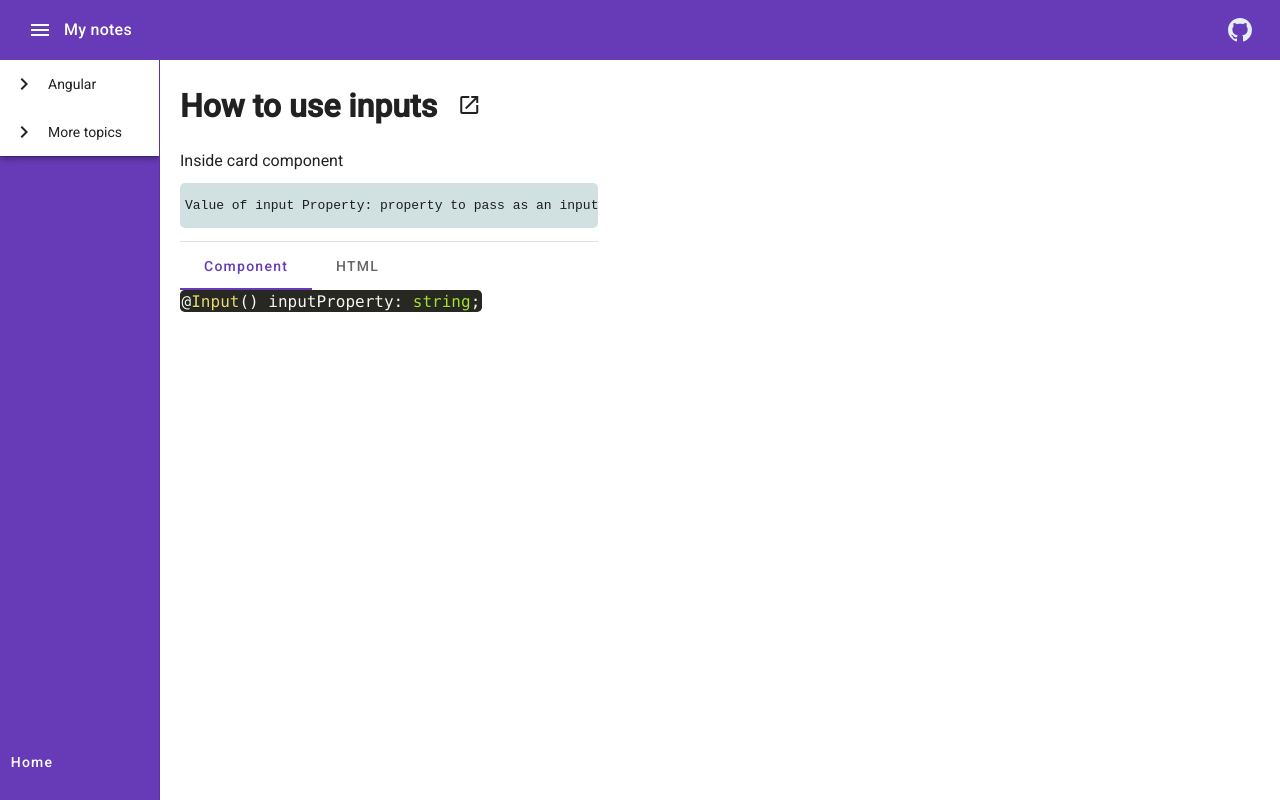
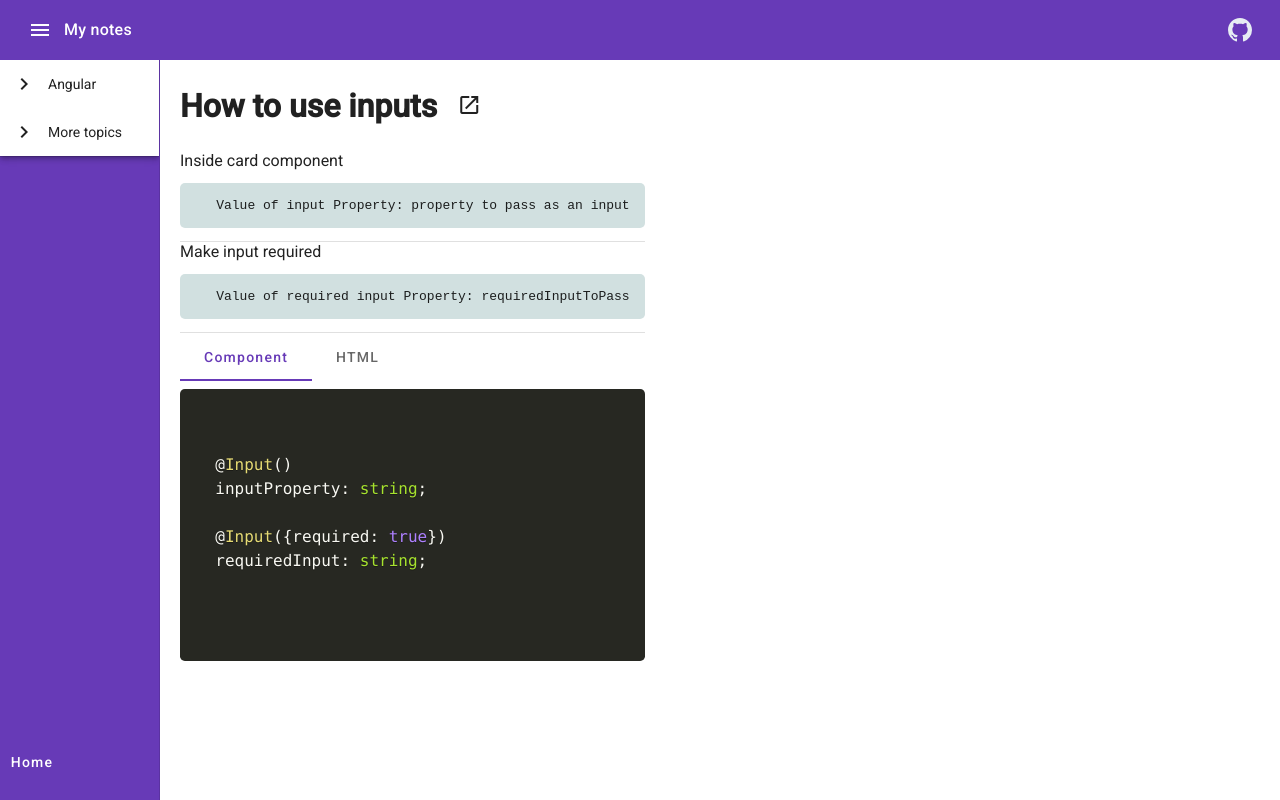
Before and after one commit to tomisko01/my-demo-platform, an Angular app: page /angular/inputs in a window 1280 px wide. Built offline with nearby package versions, Linux system fonts and the light colour scheme.

Commit message:
topic: input - add required property, fix styles

```diff
--- a/src/app/components/topics/angular/inputs/component/card/card.component.html
+++ b/src/app/components/topics/angular/inputs/component/card/card.component.html
@@ -1,6 +1,14 @@
 Inside card component
 
-<pre class="code-snippet">  <code>
-Value of input Property: {{inputProperty}}
+<pre class="code-snippet">
+  <code>
+    Value of input Property: {{inputProperty}}
   </code>
 </pre>
+
+<mat-divider></mat-divider>
+Make input required
+<pre class="code-snippet">
+  <code>
+    Value of required input Property: {{requiredInput}}  </code>
+  </pre>
--- a/src/app/components/topics/angular/inputs/component/card/card.component.ts
+++ b/src/app/components/topics/angular/inputs/component/card/card.component.ts
@@ -9,4 +9,7 @@ export class CardComponent {
 
   @Input()
   inputProperty: string;
+
+  @Input({required: true})
+  requiredInput: string;
 }
--- a/src/app/components/topics/angular/inputs/inputs.component.css
+++ b/src/app/components/topics/angular/inputs/inputs.component.css
@@ -0,0 +1,3 @@
+.code-brake-space{
+  white-space: break-spaces;
+}
--- a/src/app/components/topics/angular/inputs/inputs.component.html
+++ b/src/app/components/topics/angular/inputs/inputs.component.html
@@ -7,19 +7,27 @@
 </h1>
 
 <app-card [inputProperty]="propertyToPass"
+          requiredInput="requiredInputToPass"
 />
 
 <mat-divider></mat-divider>
-<mat-tab-group mat-stretch-tabs="false" mat-align-tabs="start">
+<mat-tab-group mat-stretch-tabs="false"
+               mat-align-tabs="start"
+               (selectedTabChange)="onTabChange()">
   <mat-tab label="Component">
-    <code class="language-ts"
-          [innerText]="sourceComponent">
-    </code>
+    <pre>
+      <code class="language-ts">
+        {{sourceComponent}}
+      </code>
+    </pre>
+
+
   </mat-tab>
   <mat-tab label="HTML">
-    <code class="language-markup"
-          [innerText]="sourceHTML">
-    </code>
-
+    <pre>
+      <code class="language-markup">
+        {{sourceHTML}}
+      </code>
+    </pre>
   </mat-tab>
 </mat-tab-group>
--- a/src/app/components/topics/angular/inputs/inputs.component.ts
+++ b/src/app/components/topics/angular/inputs/inputs.component.ts
@@ -1,23 +1,43 @@
-import {Component} from '@angular/core';
+import {AfterViewChecked, Component} from '@angular/core';
+import {HighlightService} from "../../../../service/HighlightService";
 
 @Component({
   selector: 'app-inputs',
   templateUrl: './inputs.component.html',
   styleUrls: ['./inputs.component.css']
 })
-export class InputsComponent {
+export class InputsComponent implements AfterViewChecked {
   githubLink: string = "https://github.com/tomisko01/my-demo-platform/blob/main/src/app/components/topics/angular/interpolation-syntax/interpolation-syntax.component.ts"; //todo change when uploaded
   propertyToPass: string = "property to pass as an input";
-
 
   sourceComponent: string = `
   @Input()
   inputProperty: string;
+
+  @Input({required: true})
+  requiredInput: string;
   `;
 
-  sourceHTML: string = `<app-card [inputProperty]="propertyToPass"/>`;
+  highlighted: boolean = false;
+  sourceHTML: string = `
+<app-card [inputProperty]="propertyToPass"/>`;
+
+  constructor(private highlightService: HighlightService
+  ) {
+  }
 
   openGithubLink(): void {
     window.open(this.githubLink);
   }
+
+  ngAfterViewChecked(): void {
+    if (!this.highlighted) {
+      this.highlightService.highlightAll();
+      this.highlighted = true;
+    }
+  }
+
+  onTabChange() {
+    this.highlightService.highlightAll();
+  }
 }
```
Also changed, not shown: package.json (line endings or trailing spaces).
